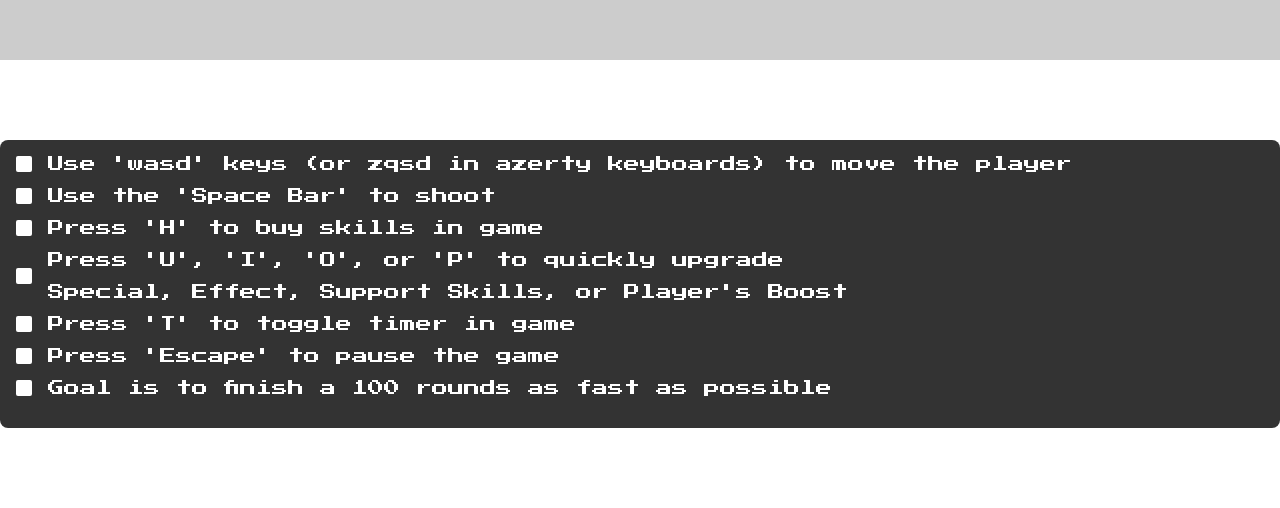
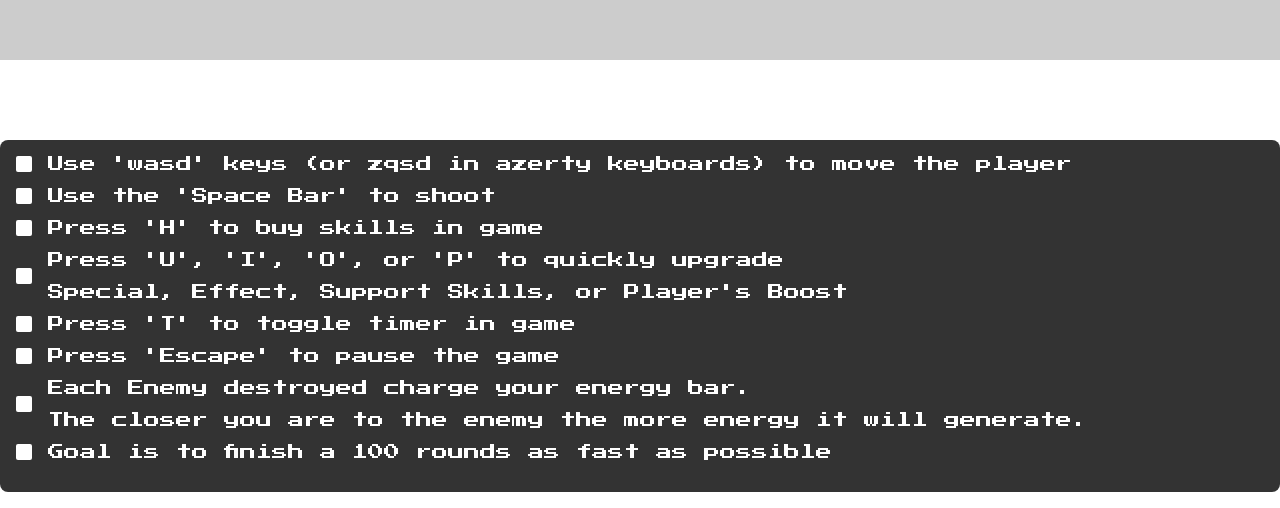
Before and after one commit to MounirAia/Web-Shoot-em-up, a website built with Vite: page index.html in a window 1280 px wide. Shown: the part 884-1392 px from the top of the page. Before the commit the page ends 1328 px from the top, so only its background shows below. Built offline with nearby package versions, Linux system fonts and the light colour scheme.

Commit message:
add tutorial step

```diff
--- a/index.html
+++ b/index.html
@@ -84,6 +84,10 @@
 
                     <li>Press 'T' to toggle timer in game</li>
                     <li>Press 'Escape' to pause the game</li>
+                    <li>
+                        Each Enemy destroyed charge your energy bar. <br /><br />
+                        The closer you are to the enemy the more energy it will generate.
+                    </li>
                     <li>Goal is to finish a 100 rounds as fast as possible</li>
                 </ul>
             </div>
```
